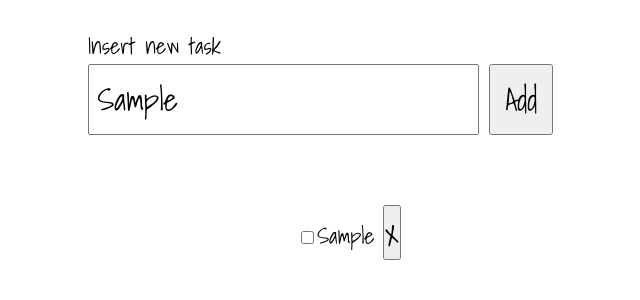
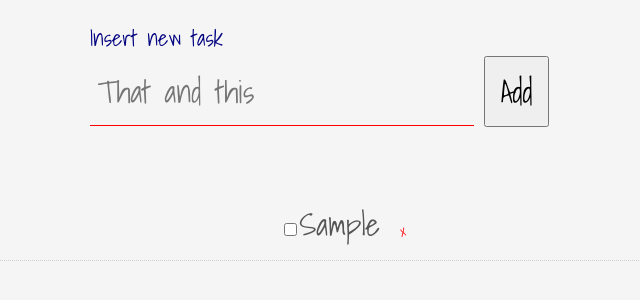
Before and after one commit to baltazarparra/vanilla-todo, a plain HTML site: page index.html in a window 1280 px wide. Both pictures are taken after typing "Sample" into the empty fields and a click on the button "Add". Shown: the whole page, without its empty margins (287-927 px from the left). Drawn offline with Linux system fonts and the light colour scheme.

Commit message:
design finish

```diff
--- a/main.js
+++ b/main.js
@@ -34,6 +34,7 @@
                 $todoList.appendChild($item);
                 $item.appendChild($removeButton);
                 $removeButton.addEventListener('click', app.removeItem);
+                $inputItem.value = '';
             },
 
             removeItem: function removeItem() {
--- a/style.css
+++ b/style.css
@@ -1,6 +1,10 @@
 body {
     font-family: 'Shadows Into Light', cursive;
     font-size: 1.4em;
+    background-color: #f5f5f5;
+    margin: 0 auto;
+    padding: 0;
+    color: navy;
 }
 
 .container {
@@ -20,15 +24,27 @@ header {
     padding: 8px;
     font-family: 'Shadows Into Light', cursive;
     font-size: 1.4em;
+    border: 0;
+    border-bottom: solid 1px red;
+    background: none;
+    color: navy;
+}
+
+.input:focus {
+    outline: 0;
 }
 
 ul {
     padding: 20px;
     text-align: center;
+    color: #555;
 }
 
 li {
     list-style: none;
+    border-bottom: 1px dotted #ccc;
+    padding: 10px;
+    font-size: 1.4em;
 }
 
 button {
@@ -38,7 +54,12 @@ button {
 }
 
 li button {
-    margin: 8px;
+    border: 0;
+    background: none;
+    color: red;
+    cursor: pointer;
+    font-size: 14px;
+    margin: 8px 20px;
     padding: 0;
 }
 
```
